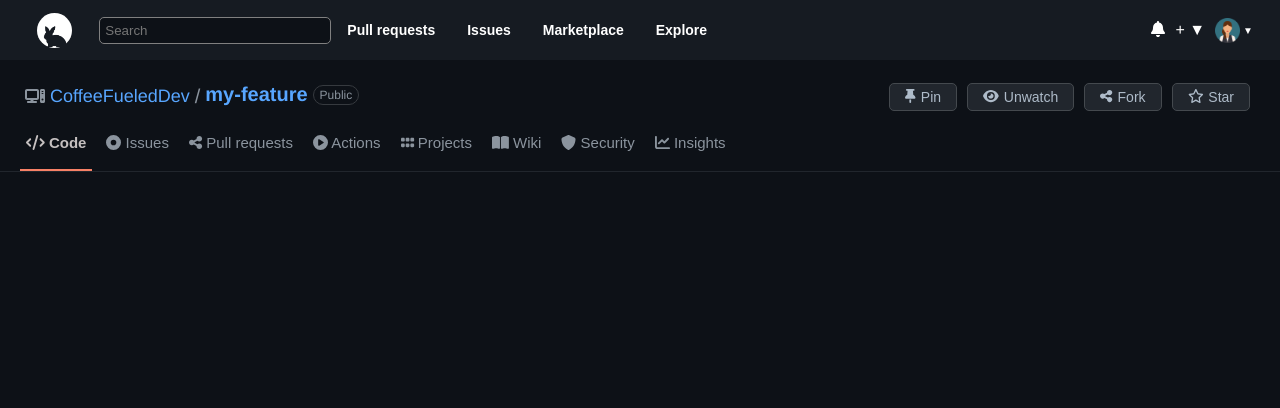
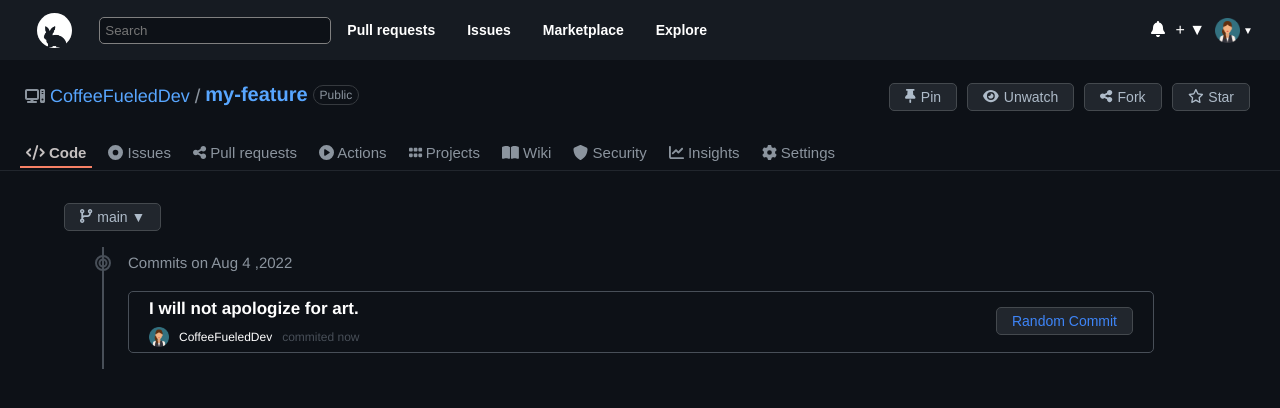
Before and after one commit to Matanbitton/Hit-Commit, a React (Create React App) app: page / in a window 1280 px wide. Shown: the top 408 px of the page. Built offline with nearby package versions, Linux system fonts and the light colour scheme.

Commit message:
finish styling

```diff
--- a/package.json
+++ b/package.json
@@ -10,6 +10,7 @@
     "@testing-library/jest-dom": "^5.16.4",
     "@testing-library/react": "^13.3.0",
     "@testing-library/user-event": "^13.5.0",
+    "date-fns": "^2.29.1",
     "react": "^18.2.0",
     "react-dom": "^18.2.0",
     "react-scripts": "5.0.1",
--- a/src/App.js
+++ b/src/App.js
@@ -1,11 +1,12 @@
 import Nav from "./components/nav/Nav";
 import UserInfo from "./components/UserInfo";
-
+import Content from "./components/Content";
 function App() {
   return (
     <div className="App">
       <Nav />
       <UserInfo />
+      <Content />
     </div>
   );
 }
--- a/src/components/Commit.js
+++ b/src/components/Commit.js
@@ -0,0 +1,18 @@
+import user from "../assets/user.png";
+import CommitButton from "./CommitButton";
+
+export default function Commit(props) {
+  return (
+    <div className="commit">
+      <div className="commit-text-container">
+        <p className="commit-text">{props.text}</p>
+        <CommitButton />
+      </div>
+      <div className="user-commit-container">
+        <img className="user-icon" src={user} alt=""></img>
+        <p className="user-commit-name">CoffeeFueledDev</p>
+        <p className="user-commit-time"> commited now</p>
+      </div>
+    </div>
+  );
+}
--- a/src/components/Content.js
+++ b/src/components/Content.js
@@ -1,3 +1,21 @@
+import RepoButton from "./RepoButton";
+import Commit from "./Commit";
+import { FontAwesomeIcon } from "@fortawesome/react-fontawesome";
+import { faBullseye, faCodeBranch } from "@fortawesome/free-solid-svg-icons";
+import format from "date-fns/format";
+
 export default function Content() {
-  return <div className="main-content"></div>;
+  const date = format(new Date(), " MMM d ,yyyy");
+  return (
+    <div className="main-content">
+      <RepoButton
+        title="main ▼"
+        icon={<FontAwesomeIcon icon={faCodeBranch} />}
+      />
+      <p className="date">Commits on {date}</p>
+      <p className="line"></p>
+      <p className="line-icon">{<FontAwesomeIcon icon={faBullseye} />}</p>
+      <Commit text="I will not apologize for art." />
+    </div>
+  );
 }
--- a/src/components/UserInfo.js
+++ b/src/components/UserInfo.js
@@ -10,6 +10,7 @@
   faChartLine,
   faThumbTack,
   faEye,
+  faGear,
 } from "@fortawesome/free-solid-svg-icons";
 import Repo from "./Repo";
 import RepoButton from "./RepoButton";
@@ -42,6 +43,7 @@
         <Tab title="Wiki" icon={<FontAwesomeIcon icon={faBookOpen} />} />
         <Tab title="Security" icon={<FontAwesomeIcon icon={faShield} />} />
         <Tab title="Insights" icon={<FontAwesomeIcon icon={faChartLine} />} />
+        <Tab title="Settings" icon={<FontAwesomeIcon icon={faGear} />} />
       </div>
     </div>
   );
--- a/src/index.css
+++ b/src/index.css
@@ -115,22 +115,32 @@
   grid-area: 2 / 1 / 3 / 3;
   align-self: center;
   justify-self: start;
-
   margin-left: 20px;
   display: flex;
-  gap: 8px;
+  gap: 10px;
 }
 .tab-button {
+  border-radius: 5px;
+  padding-top: 5px;
+  padding-bottom: 5px;
+  margin-top: 5px;
   font-size: 15px;
   background-color: transparent;
   color: #8b949e;
   border: none;
 }
+.tab-button:hover {
+  background-color: #2a2d30;
+  cursor: pointer;
+}
 .project-nav :first-child > button {
   color: rgb(197, 192, 192);
   font-weight: bold;
   border-bottom: 2px solid #f78166;
-  padding-bottom: 18px;
+  border-top-right-radius: 5px;
+  border-top-left-radius: 5px;
+  border-bottom-left-radius: 0;
+  border-bottom-right-radius: 0;
 }
 .repo-button {
   display: flex;
@@ -143,6 +153,11 @@
   font-size: 14px;
   background-color: #21262d;
 }
+.repo-button:hover {
+  border: 1px solid #aebbc9;
+  cursor: pointer;
+}
+
 .repo-button > p {
   margin: 0;
   padding: 0;
@@ -158,6 +173,104 @@
 .user-info-section {
   border-bottom: 1px solid #21262d;
   display: grid;
+
   grid-template-columns: 0.7fr 1fr;
   grid-template-rows: 1fr 0.5fr;
 }
+.date {
+  position: absolute;
+  left: 10%;
+  top: 17%;
+  font-size: 15px;
+  color: #8b949e;
+}
+
+.line {
+  border: 1px solid #484f58;
+  display: block;
+  position: absolute;
+  height: 120px;
+  left: 8%;
+  top: 15%;
+}
+.main-content {
+  position: relative;
+  height: 400px;
+}
+.main-content > div > button {
+  position: absolute;
+  left: 5%;
+  top: 8%;
+}
+.line-icon {
+  color: #484f58;
+  position: absolute;
+  left: 7.4%;
+  top: 17%;
+}
+.commit-text-container {
+  display: flex;
+  justify-content: space-between;
+  align-items: center;
+  padding-left: 20px;
+  padding-right: 20px;
+  grid-area: 1/ 1 / 2 / 3;
+}
+.commit-text {
+  padding: 0;
+  margin: 0;
+  font-size: 17px;
+  padding-top: 5px;
+  color: white;
+  font-weight: bold;
+}
+.commit {
+  border-radius: 5px;
+  border: 1px solid #484f58;
+  position: absolute;
+  left: 10%;
+  top: 30%;
+  display: grid;
+  grid-template-columns: 2fr 0.5fr;
+  grid-template-rows: 30px 30px;
+  align-items: center;
+  width: 80%;
+}
+
+.user-icon {
+  width: 20px;
+  height: 20px;
+}
+.user-commit-container {
+  margin-left: 10px;
+  display: flex;
+  justify-content: start;
+  align-items: center;
+  gap: 10px;
+  padding-left: 10px;
+  grid-area: 2 / 1 / 3 / 3;
+}
+.user-commit-time {
+  font-size: 12px;
+  color: #484f58;
+}
+.user-commit-name {
+  font-size: 12px;
+  color: white;
+}
+.commit-button {
+  transform: translateY(14px);
+  display: flex;
+  gap: 5px;
+  border-radius: 5px;
+  border: 1px solid #44494e;
+  margin: none;
+  padding: 5px 15px 5px 15px;
+  color: #3e85f8;
+  font-size: 14px;
+  background-color: #21262d;
+}
+.commit-button:hover {
+  border: 1px solid #aebbc9;
+  cursor: pointer;
+}
```
Also changed, not shown: src/components/Commits.js (deleted), 1 other file (tests, documents, lock files or other folders).
